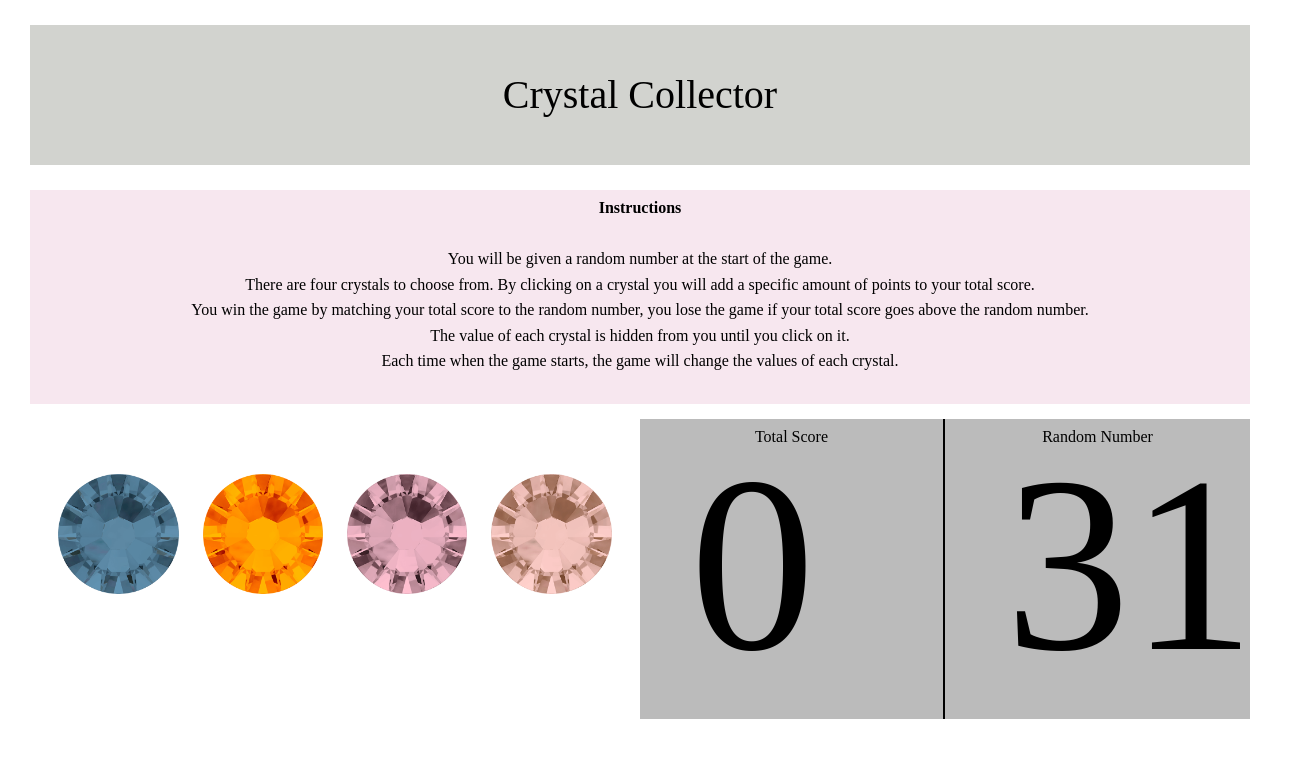
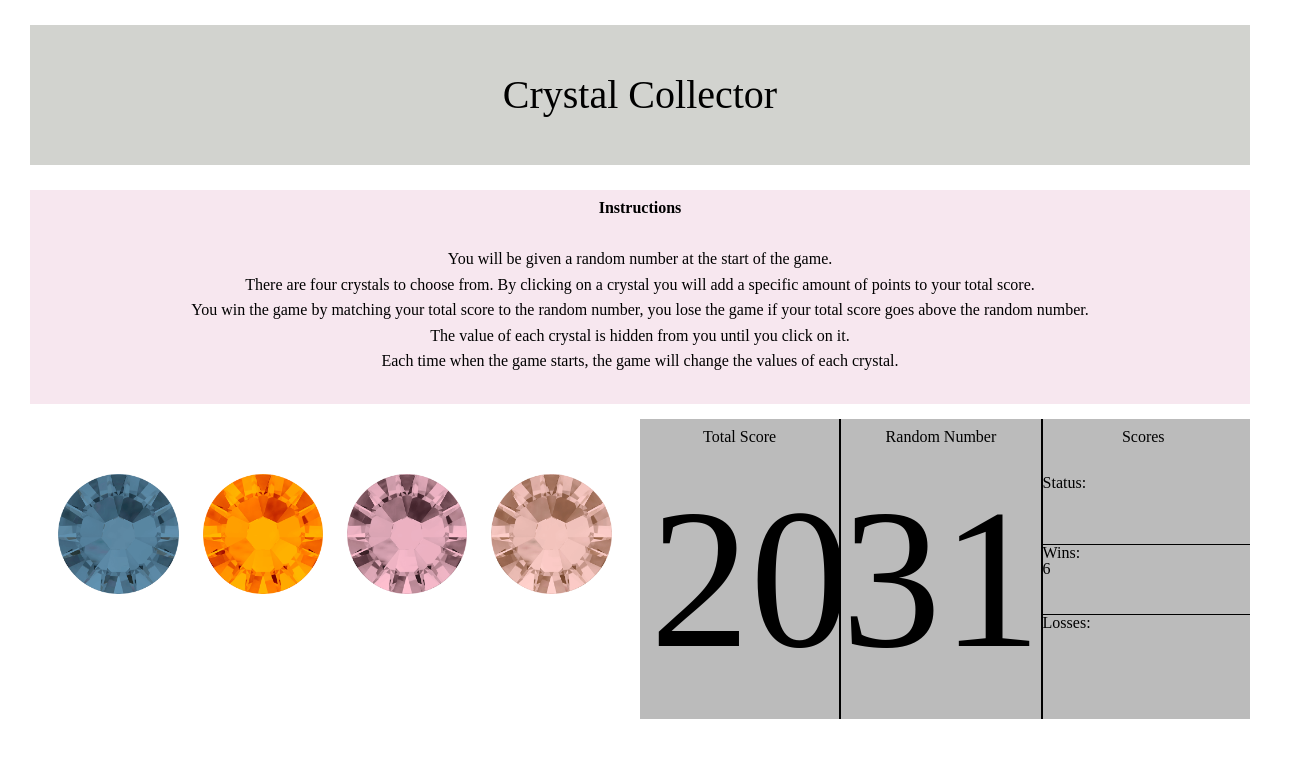
Before and after one commit to MarleeG/Crysal-Collector-TT, a plain HTML site: page index.html in a window 1280 px wide. Shown: the whole page, 1315 px wide, since content can reach past the window. Drawn offline with nearby package versions, Linux system fonts and the light colour scheme.

Commit message:
added a score layout but did not display any scores yet

```diff
--- a/assets/css/style.css
+++ b/assets/css/style.css
@@ -77,10 +77,10 @@ img{
 
 /* 2nd column */
 .displayed_number{
-    font-size: 250px;
+    font-size: 200px;
     text-align: center;
     position: absolute;
-    top: 7%;
+    top: 20%;
     /* right: 20%; */
 }
 
@@ -90,6 +90,15 @@ img{
     text-align: center;
 }
 
+/* Scores */
+.score_layout{
+    width: 103%;
+    border-bottom: 1px solid black;
+    height: 70px;
+    /* margin: 65px 0;  */
+}
+
+
 /* temporary border for first column */
 /* #crystal_container{
     border-right: 2px solid black;
--- a/assets/javascript/game.js
+++ b/assets/javascript/game.js
@@ -7,7 +7,7 @@ $(function () {
         {crystal: 'vintage', value: 0}
     ];
 
-    var user_total = 0;
+    var user_total = 20;
 
 
 
--- a/index.html
+++ b/index.html
@@ -46,6 +46,7 @@
             </div>
 
             <div class="game default-margin">
+
                 <div class="row">
                     <div class="column" id="crystal_container">
                         <div class="images">
@@ -61,21 +62,46 @@
 
                     <div class="column">
                         <div class="row">
-                            <!-- Update the number here -->
-                            <div class="column" style="border-right: 2px solid black; position: relative;">
+                            <!-- Total Sv=core -->
+                            <div class="column" style="width: 33%; border-right: 2px solid black; position: relative;">
                                 <h5 class="number-heading">Total Score</h5>
-                                <strong class="displayed_number" style="padding: 0 50px">
+                                <strong class="displayed_number" style="padding: 0 10px">
                                     <p id="user_total"></p>
                                 </strong>
                             </div>
 
-                            <div class="column" style="position: relative;">
+
+                            <!-- Random Number -->
+                            <div class="column" style="position: relative; width: 33%; border-right: 2px solid black;">
                                 <!-- padding: 0 60px -->
                                 <h5 class="number-heading">Random Number</h5>
+                                <strong class="displayed_number">
+                                    <p id="winning_number">
+                                    </p>
+                                </strong>
+                            </div>
+
+
+                            <!-- Scores -->
+                            <div class="column" style="position: relative; width: 33%">
+                                <h5 class="number-heading" style="margin-bottom: 30px;">Scores</h5>
+                                <!--
                                 <strong class="displayed_number" style="padding: 0 60px">
                                     <p id="winning_number">
                                     </p>
-                                </strong>
+                                </strong> -->
+                                <div class="scores_container">
+                                    <!-- Status -->
+                                    <div class="row score_layout">Status: </div>
+
+                                    <!-- Wins -->
+                                    <div class="row score_layout">Wins: <p id="wins">6</p></div>
+
+                                    <!-- Losses -->
+                                    <div class="row">Losses: <p id="losses"></p></div>
+                                </div>
+
+
                             </div>
                         </div>
                     </div>
```
